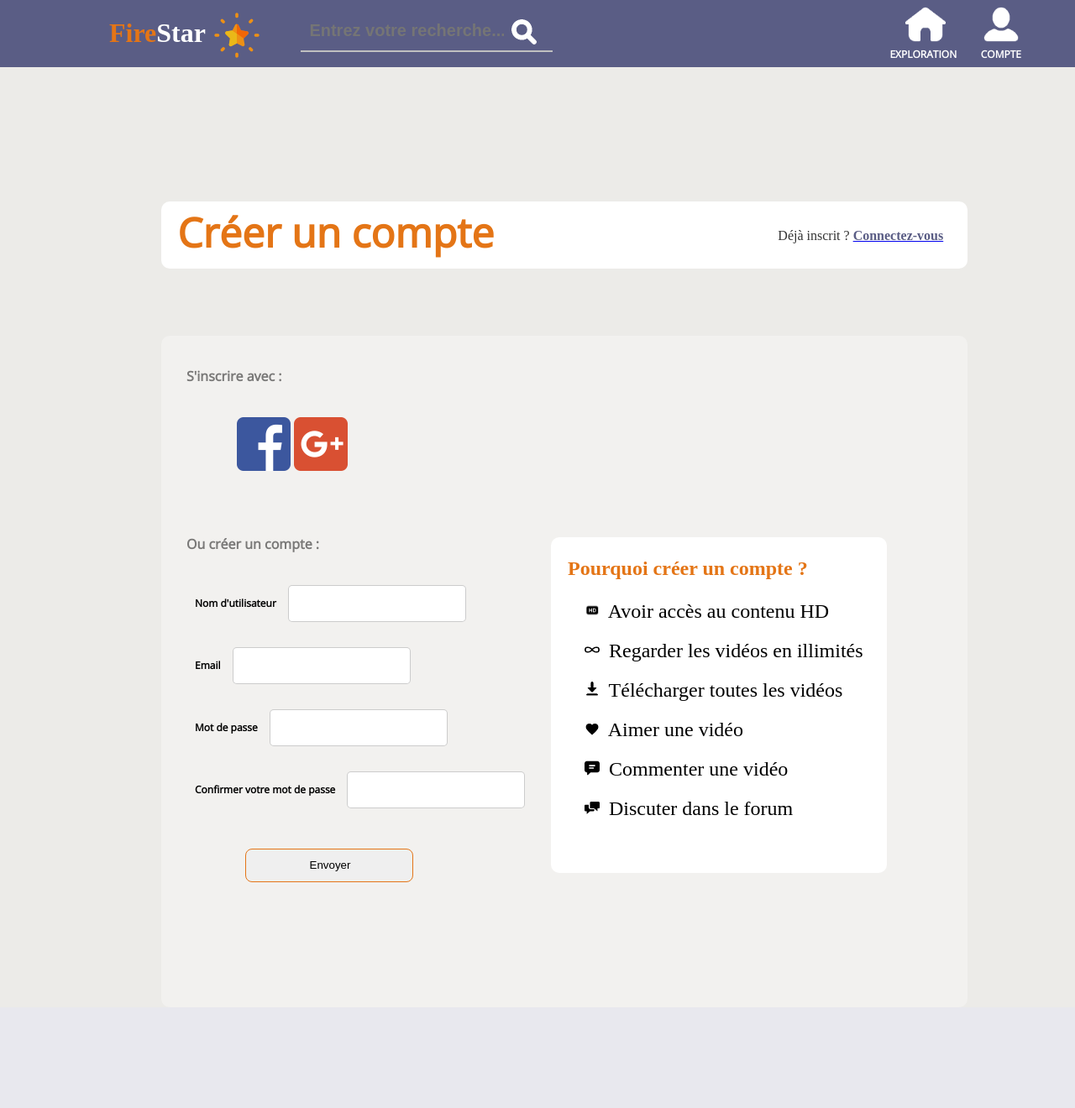
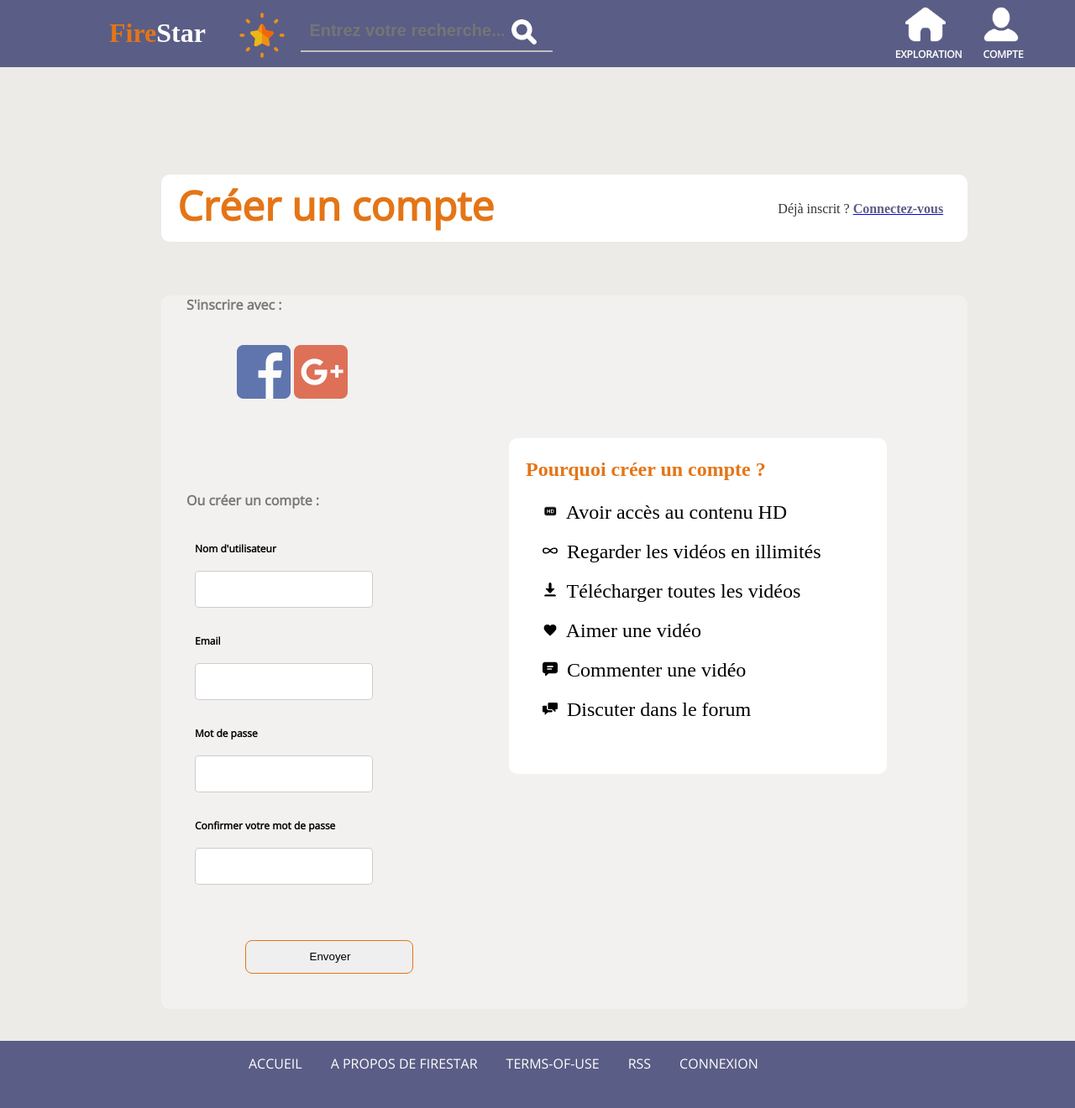
Before and after one commit to garp42/FireStar, a PHP site: page /register in a window 1280 px wide. Shown: the whole page at 84% size. Before the commit the page ends 1051 px from the top, so only its background shows below. Run offline with PHP 8.4, Linux system fonts and the light colour scheme.

Commit message:
footer + debut Connexion

```diff
--- a/banner.php
+++ b/banner.php
@@ -24,3 +24,21 @@
 		<a href="#"><img src="icons/explorer128.png" alt="explorer-icon" id="explorer-icon"></a>
 		<a href="#category"><h3 id="explorer-title">EXPLORATION</h3></a>
 	</div>
+    <div id="login-popup">
+        <h2>Connexion</h2>
+        <ul>
+            <li><label>Nom d'utilisateur ou email</label>
+            <br/>
+            <input type="text" name="username" id="username"></li>
+            <li><label>Mot de passe</label>
+            <br/>
+            <input type="text" name="password" id="password"></li>
+            <br/>
+            <input type="submit" name="envoyer" class="envoyer">
+        </ul>
+        <hr>
+        <ul id="social-connect">
+            <a href="#"><li><img src="icons/facebook3.png" alt="facebook-connect" id="fcb-connect"></li></a>
+            <a href="#"><li><img src="icons/google+.png" alt="google-connect" id="ggl-connect"></li></a>
+        </ul>
+    </div>
--- a/css/styles.css
+++ b/css/styles.css
@@ -4,7 +4,7 @@ body{
 }
 
 #banner{
-	position: fixed;
+    position: relative;
 	width: 100%;
 	height: 80px;
 	background-color: #5A5D85;
@@ -29,19 +29,21 @@ body{
 
 #banner #account-title{
 	position: absolute;
-	right: 5%;
+	right: 4.8%;
 	bottom: -5px;
+    z-index: 2;
 }
 
 #banner #explorer-title{
 	position: absolute;
-	right: 11%;
+	right: 10.5%;
 	bottom: -5px;
+    z-index: 2;
 }
 
 #banner #logo{
 	position: absolute;
-	left: 250px;
+	left: 280px;
 	top: 10px;
 }
 
@@ -96,14 +98,35 @@ body{
 
 #footer{
     position: relative;
-    bottom: 0px;
     width: 100%;
     height: 80px;
     background-color: #5A5D85;
 }
 
+#footer a{
+	text-decoration: none;
+}
+
+#footer ul{
+	position: absolute;
+	left: 20%;
+}
+
+#footer li{
+    display: inline;
+    color: white;
+    font-size: 16px;
+    text-transform: uppercase;
+    font-family: 'Open Sans', sans-serif;
+    margin-right: 30px;
+}
+
+#footer li:hover{
+    color: #E47516;
+}
+
 #wallpaper{
-	position: absolute;
+	position: relative;
 	width: 100%;
 	height: 95%;
 }
@@ -401,9 +426,9 @@ body{
 	bottom: 15px;
 }
 
-#register-title{
-	position: absolute;
-	top: 30%;
+.register-title{
+    position: relative;
+	margin-top: 10%;
 	left: 15%;
 	height: 80px;
 	width: 75%;
@@ -411,7 +436,7 @@ body{
 	border-radius: 10px;
 }
 
-#register-title h1{
+.register-title h1{
 	position: absolute;
 	font-family: 'Open Sans', sans-serif;
 	left: 2%;
@@ -420,28 +445,30 @@ body{
 	color: #E47516;
 }
 
-#register-title span{
+.register-title span{
 	position: absolute;
 	right: 3%;
 	top: 40%;
 	color: rgba(0,0,0,0.8);
 }
 
-#register{
-	position: absolute;
-	top: 50%;
+.register{
+	position: relative;
+	margin-top: 5%;
 	left: 15%;
-	height: 100%;
-	width: 75%;
+    height: 850px;
+    width: 75%;
 	background-color: rgba(255,255,255, 0.3);
 	border-radius: 10px;
+    margin-bottom: 3%;
 }
 
-#register h6{
+.register h6{
     font-family: 'Open Sans', sans-serif;
     font-size: 16px;
     color: rgba(0,0,0,0.5);
     margin-left: 30px;
+    margin-top: 20px;
 }
 
 #social-register li{
@@ -452,23 +479,28 @@ body{
 #social-register img{
 	height: 64px;
     width: 64px;
+    opacity: 0.8;
+}
+
+#social-register img:hover{
+    opacity: 1;
 }
 
 #social-register #social-register-facebook{
     margin-left: 50px;
 }
 
-#account-register{
+.account-register{
     position: absolute;
     top: 25%;
 }
 
-#account-register li{
+.account-register li{
 	list-style: none;
 	margin-bottom: 30px;
 }
 
-#account-register input{
+.account-register input{
 	height: 40px;
 	width: 200px;
 	border-radius: 5px;
@@ -477,14 +509,14 @@ body{
 	padding-left: 8px;
 }
 
-#account-register input[type="submit"]{
+.account-register input[type="submit"]{
 	border-radius: 8px;
 	border: 1px solid #E47516;
 	cursor: pointer;
 	margin-left: 60px;
 }
 
-#account-register label{
+.account-register label{
 	margin-right: 10px;
 	font-family: 'Open Sans', sans-serif;
 	font-size: 12px;
@@ -495,9 +527,9 @@ body{
 #register-info{
     position: absolute;
     right: 10%;
-    top: 30%;
+    top: 20%;
     height: 400px;
-    width: 400px;
+    width: 450px;
     background-color: white;
     border-radius: 10px;
 }
--- /dev/null
+++ b/footer.php
@@ -0,0 +1,11 @@
+<div id="footer">
+    <ul>
+        <a href="index.php"><li>Accueil</li></a>
+        <a href="#"><li>A propos de FireStar</li></a>
+        <a href="#"><li>Terms-of-Use</li></a>
+        <a href="#"><li>RSS</li></a>
+        <a href="#"><li>Connexion</li></a>
+    </ul>
+</div>
+</body>
+</html>
--- a/index.php
+++ b/index.php
@@ -25,6 +25,7 @@
 			<label>Pas encore inscrit ? <a href="register.php"><b>Créer un compte</b></a></label>
 		</div>
 	</div>
+    <div id="main">
         <div id="top">
             <h3 id="top-title">Top</h3>
             <ul id="top-list">
@@ -48,5 +49,6 @@
                 <img src="icons/heart.png" alt="like" id="contain-like"><span id="contain-like-title">125</span>
             </div>
         </div>
+    </div>
 </body>
 </html>
--- a/js/script.js
+++ b/js/script.js
@@ -13,6 +13,9 @@ $(function(){
 		$('#account-icon').attr('src', 'icons/account128.png');
 		$('#account-title').css('color', 'white');
 	});
+    $('#account-icon').click(function(){
+        $('#login-popup').css('display', 'block');
+    });
 	$('#account-title').mouseover(function(){
 		$('#account-title').css('color', '#E47516');
 		$('#account-icon').attr('src', 'icons/account128-hover.png');
@@ -91,6 +94,12 @@ $(function(){
 	$('#password2').blur(function(){
 		$('#password2').css('border-color', 'rgba(0,0,0,0.2');
 	});
+	$('#username_email').focus(function(){
+		$('#username_email').css('border-color', '#E47516');
+	});
+	$('#username_email').blur(function(){
+		$('#username_email').css('border-color', 'rgba(0,0,0,0.2');
+	});
 	$('#send-submit').mouseover(function(){
 		$('#send-submit').css('background-color', '#E47516');
 		$('#send-submit').css('color', 'white');
--- a/register.php
+++ b/register.php
@@ -20,11 +20,11 @@ require('banner.php');
     }
 ?>
 
-<div id="register-title">
+<div class="register-title">
 	<h1>Créer un compte</h1>
-	<span>Déjà inscrit ? <a href="#"><font color="#5A5D85"><b>Connectez-vous</b></font></a></span>
+	<span>Déjà inscrit ? <a href="connexion.php"><font color="#5A5D85"><b>Connectez-vous</b></font></a></span>
 </div>
-<div id="register">
+<div class="register">
 	<div id="social-register">
         <h6>S'inscrire avec :</h6>
         <ul>
@@ -32,19 +32,23 @@ require('banner.php');
             <a href="#"><li><img src="icons/google+.png" alt="facebook" id="social-register-google"></li></a>
         </ul>
 	</div>
-    <div id="account-register">
+    <div class="account-register">
         <h6>Ou créer un compte : </h6>
 		<ul>
             <form action="" method="post">
                 <li><label>Nom d'utilisateur</label>
+                <br/><br/>
                 <input type="text" name="username" id="username"></li>
                 <li><label>Email</label>
+                <br/><br/>
                 <input type="email" name="email" id="email"></li>
                 <li><label>Mot de passe</label>
+                <br/><br/>
                 <input type="password" name="password" id="password"></li>
                 <li><label>Confirmer votre mot de passe</label>
+                <br/><br/>
                 <input type="password" name="password2" id="password2"></li>
-                <br/>
+                <br/><br/>
                 <li><input type="submit" value="Envoyer" name="envoyer" id="send-submit"></li>
             </form>
 		</ul>
@@ -61,6 +65,6 @@ require('banner.php');
         </ul>
     </div>
 </div>
-<div id="footer">
-
-</div>
+<?php
+    require('footer.php');
+?>
```
Also changed, not shown: other parts of css/styles.css (+81 -6 lines), connexion.php (added, +27 -0 lines). Lines whose indentation alone changed are shown as unchanged.
